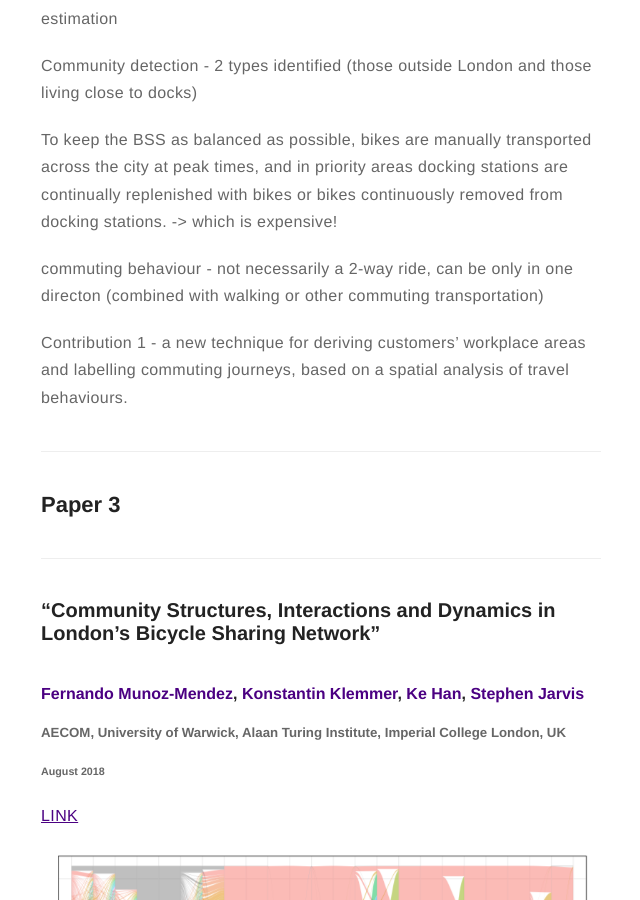
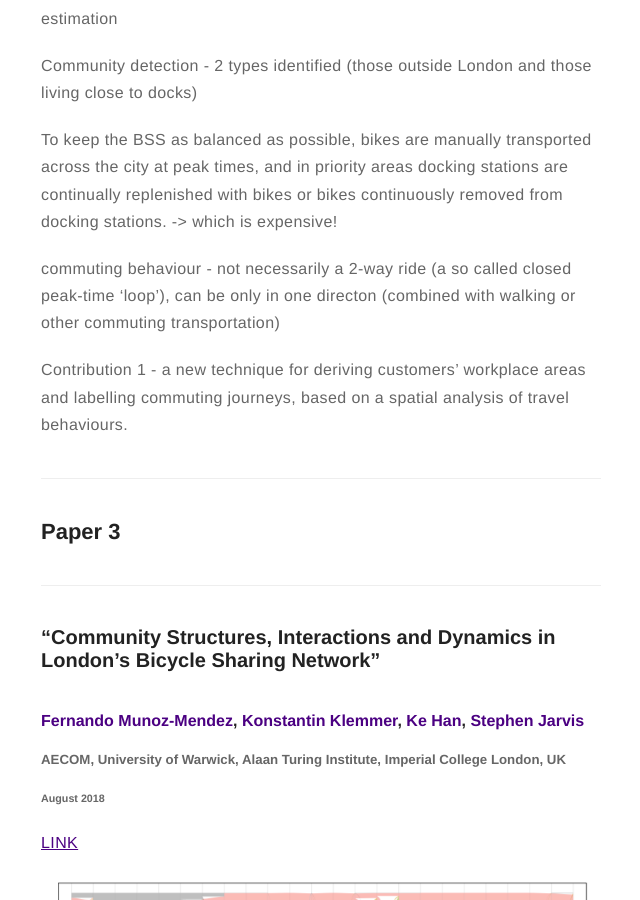
Before and after one commit to dljubenk/dljubenk.github.io, a Jekyll site: the page built from _posts/2019-02-06-literature-study.markdown, in a window 1280 px wide and 900 px high, scrolled down 3980 px. Shown: the whole window, without its empty margins (319-959 px from the left). Built offline with Jekyll 4.4.1, drawn with Linux system fonts in a browser that asks for light colours; emoji names are drawn with the system emoji font; comment, search, counter and statistics services are not loaded.

Commit message:
Update 2019-02-06-literature-study.markdown

```diff
--- a/_posts/2019-02-06-literature-study.markdown
+++ b/_posts/2019-02-06-literature-study.markdown
@@ -103,7 +103,7 @@ Community detection - 2 types identified (those outside London and those living
 
 To keep the BSS as balanced as possible, bikes are manually transported across the city at peak times, and in priority areas docking stations are continually replenished with bikes or bikes continuously removed from docking stations. -> which is expensive!
 
-commuting behaviour - not necessarily a 2-way ride, can be only in one directon (combined with walking or other commuting transportation)
+commuting behaviour - not necessarily a 2-way ride (a so called closed peak-time ‘loop’), can be only in one directon (combined with walking or other commuting transportation)
 
 Contribution 1 - a new technique for deriving customers’ workplace areas and labelling commuting journeys, based on a spatial analysis of travel behaviours.
 
```
